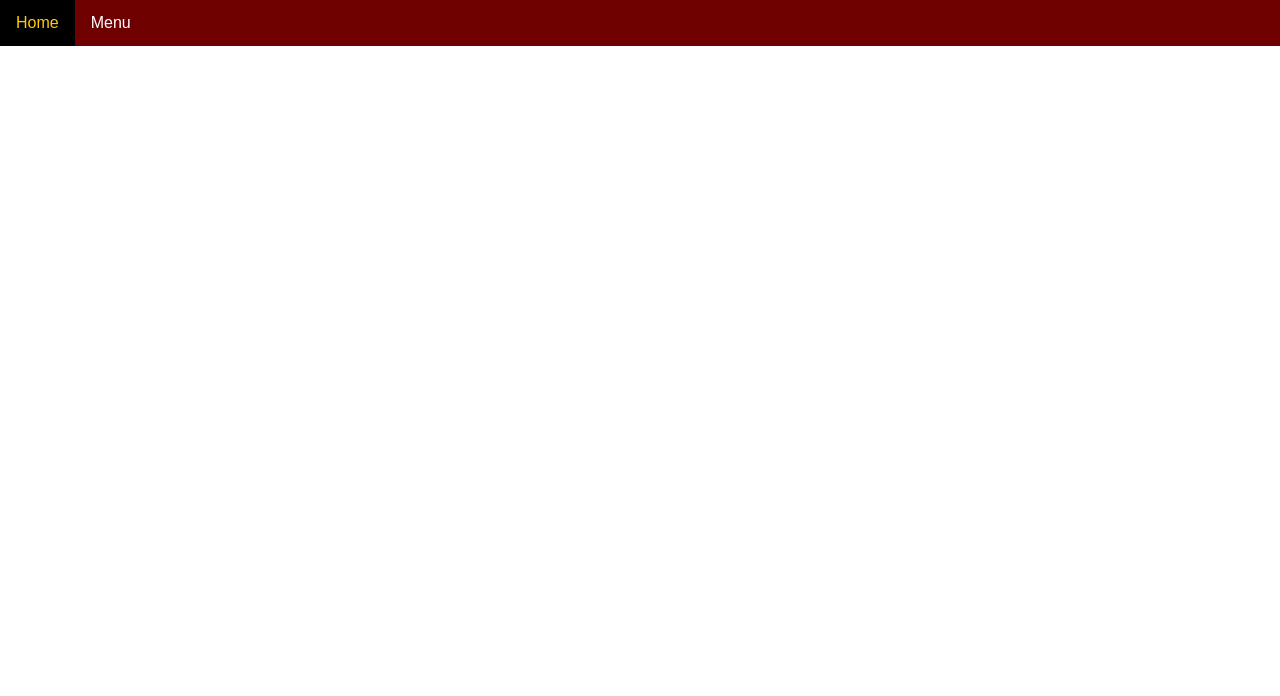
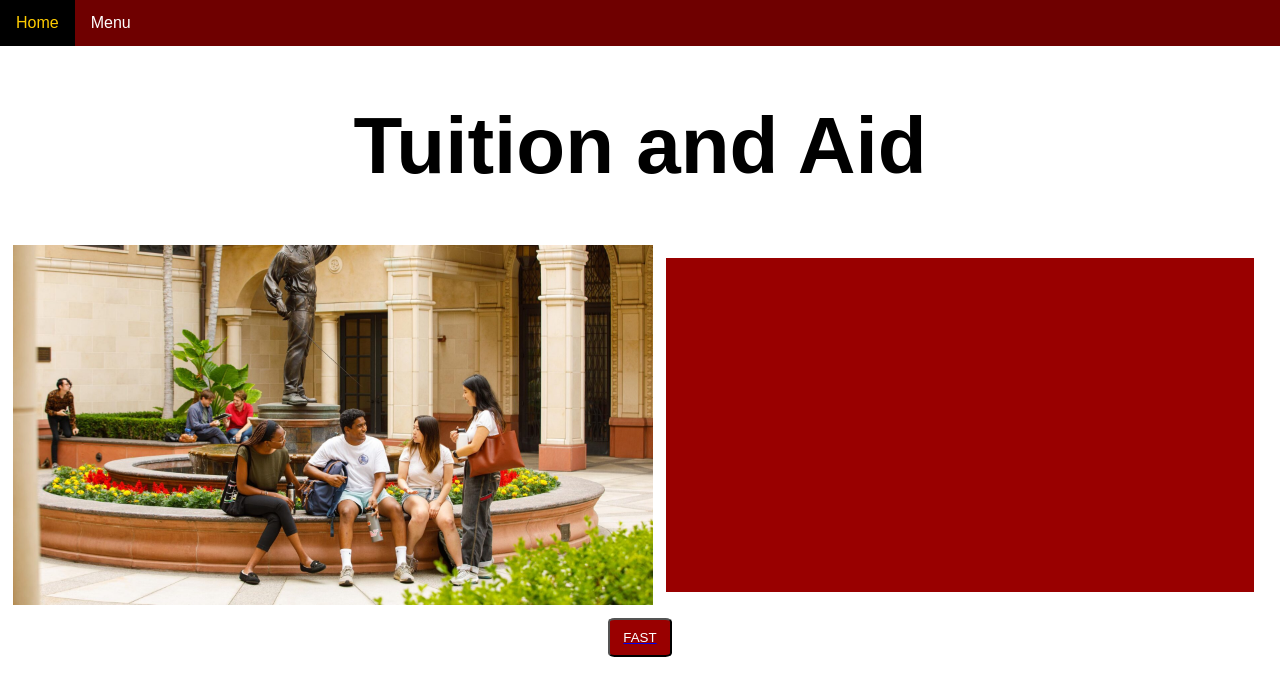
Before and after one commit to AynAws/collegeFreshmanSite, a plain HTML site: page subpages/aid.html in a window 1280 px wide. Drawn offline with nearby package versions, Linux system fonts and the light colour scheme.

Commit message:
began aid

```diff
--- a/subpages/aid.html
+++ b/subpages/aid.html
@@ -57,6 +57,13 @@
                 </div>
               </div>
             </div>
+
+            <h1 class="title">Tuition and Aid</h1>
+            <div class="row">
+              <img src="/collegeFreshmanSite/imgs/USC-51650643850_26b1bba25e_o-1920x1080.jpg" alt="Students sitting on the edge of a fountain." class="card-img">
+              <div class="card-txt"></div>
+            </div>
+            <a href="https://financialaid.usc.edu/fast/" target="_blank"><button class="visit-button">FAST</button></a>
             <script
             src="https://cdn.jsdelivr.net/npm/@popperjs/core@2.11.8/dist/umd/popper.min.js"
             integrity="sha384-I7E8VVD/ismYTF4hNIPjVp/Zjvgyol6VFvRkX/vR+Vc4jQkC+hVqc2pM8ODewa9r"
```
Also changed, not shown: imgs/USC-51650643850_26b1bba25e_o-1920x1080.jpg (added).
